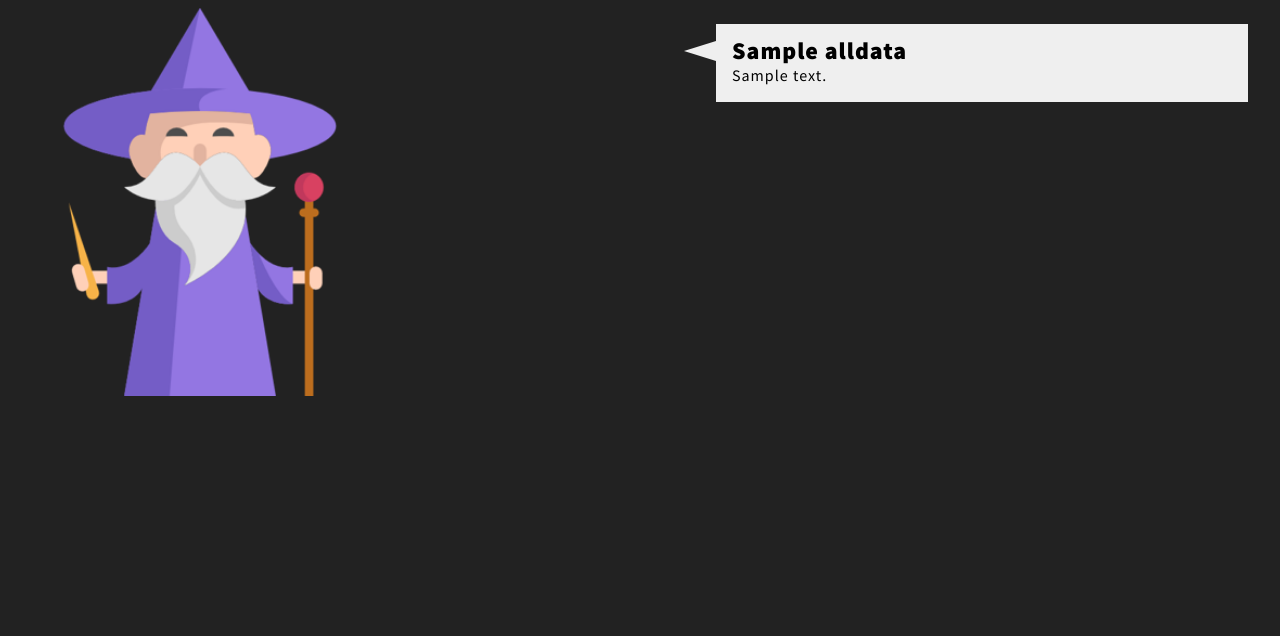
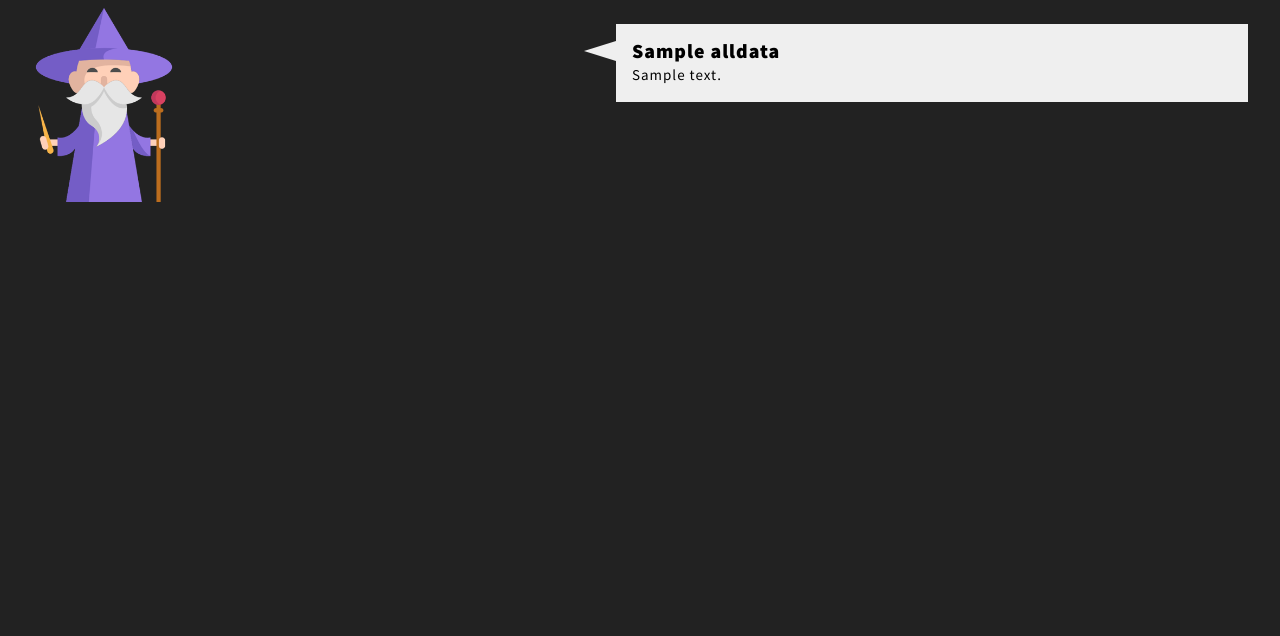
Before and after one commit to soyoung7777/kakaobot_test, a Django app: page /index/1/ in a window 1280 px wide. Shown: the top 636 px of the page. Run offline with Django 3.2, Linux system fonts and the light colour scheme; tables that the repository leaves empty hold one stand-in row (values such as "Sample post").

Commit message:
no message

```diff
--- a/Django/chat/static/web/css/chat.css
+++ b/Django/chat/static/web/css/chat.css
@@ -14,7 +14,7 @@ body {
   letter-spacing: 1px;
   margin-top: 16px;
   margin-bottom: 48px;
-  width: 500px;
+  width: 600px;
   background-color: #efefef;
   padding: 16px;
   float:right;
@@ -44,6 +44,11 @@ body {
 .bubble-speech .title {
   max-width: 500px;
   font-weight: bold;
+  font-size:20px;
   margin: 0;
   padding: 0 12px 2px 0;
 }
+
+.bubble-speech .message {
+  font-size:15px;
+}
--- a/Django/chat/templates/web/index.html
+++ b/Django/chat/templates/web/index.html
@@ -11,7 +11,7 @@
 </head>
 <body>
   {% load static %}
-  <img src="{% static 'web/image/magic.png'%}" style="width:30%; height:30% float:left;">
+  <img src="{% static 'web/image/magic.png'%}" style="width:15%; height:15% float:left;">
   <div class="bubble-speech bubble-left">
 <h2 class="title">
   {{title}}
```
